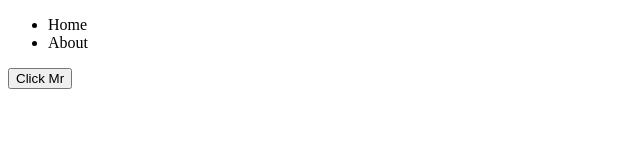
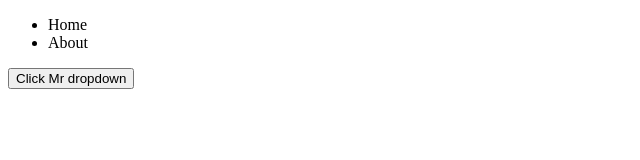
Before and after one commit to Rohit1234-singh/originallocal-repo, a plain HTML site: page index.html in a window 1280 px wide. Shown: the whole page, without its empty margins (0-640 px from the left). Drawn offline with Linux system fonts and the light colour scheme.

```diff
--- a/index.html
+++ b/index.html
@@ -10,6 +10,6 @@
         <li>Home</li>
         <li>About</li>
     </ul>
-    <button>Click Mr</button>
+    <button>Click Mr dropdown</button>
 </body>
 </html>
```
